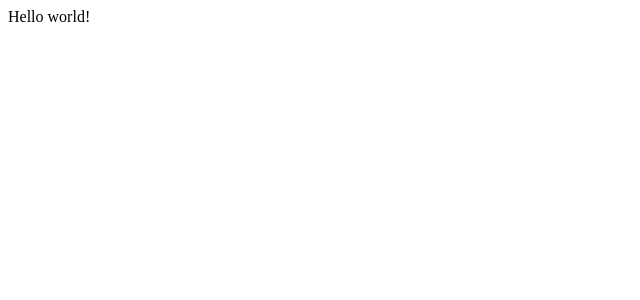
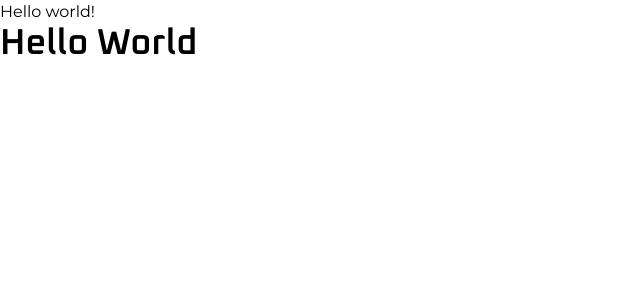
Before and after one commit to pduartesilva2005/nlw-connect-react, a Next.js app: page / in a window 1280 px wide. Shown: the top 300 px of the page, without its empty margins (0-640 px from the left). Built offline with nearby package versions, Linux system fonts and the light colour scheme.

Commit message:
Starting the project

```diff
--- /dev/null
+++ b/postcss.config.mjs
@@ -0,0 +1,6 @@
+const config = {
+  plugins: {
+    "@tailwindcss/postcss": {},
+  },
+};
+export default config;
--- /dev/null
+++ b/src/app/global.css
@@ -0,0 +1,25 @@
+@import "tailwindcss";
+
+@theme {
+  --color-*: initial;
+
+  --color-blue: #6f9de2;
+  --color-purple: #9871f3;
+
+  --color-danger: #f05d6c;
+
+  --color-gray-100: #dae4f2;
+  --color-gray-200: #c8d0da;
+  --color-gray-300: #95a1b1;
+  --color-gray-400: #6f7d90;
+  --color-gray-500: #2a313c;
+  --color-gray-600: #21252c;
+  --color-gray-700: #191d24;
+  --color-gray-800: #13161b;
+  --color-gray-900: #0f1216;
+
+  --font-heading: var(--font-oxanium);
+  --font-sans: var(--font-montserrat);
+
+  --radius-xl: 0.625rem;
+}
--- a/src/app/layout.tsx
+++ b/src/app/layout.tsx
@@ -1,9 +1,23 @@
+import "./global.css";
+
 import type { Metadata } from "next";
+import { Montserrat, Oxanium } from "next/font/google";
 
 export const metadata: Metadata = {
-  title: "Create Next App",
-  description: "Generated by create next app",
+  title: "devstage",
 };
+
+const oxanium = Oxanium({
+  weight: ["500", "600"],
+  subsets: ["latin"],
+  variable: "--font-oxanium",
+});
+
+const montserrat = Montserrat({
+  weight: ["400", "600"],
+  subsets: ["latin"],
+  variable: "--font-montserrat",
+});
 
 export default function RootLayout({
   children,
@@ -11,7 +25,7 @@
   children: React.ReactNode;
 }>) {
   return (
-    <html lang="en">
+    <html lang="pt-br" className={`${oxanium.variable} ${montserrat.variable}`}>
       <body>{children}</body>
     </html>
   );
--- a/src/app/page.tsx
+++ b/src/app/page.tsx
@@ -2,6 +2,7 @@
   return (
     <main>
       <div>Hello world!</div>
+      <h1 className="text-4xl font-semibold font-heading">Hello World</h1>
     </main>
   );
 }
```
Also changed, not shown: package.json (+6 -3 lines), 1 other file (tests, documents, lock files or other folders).
